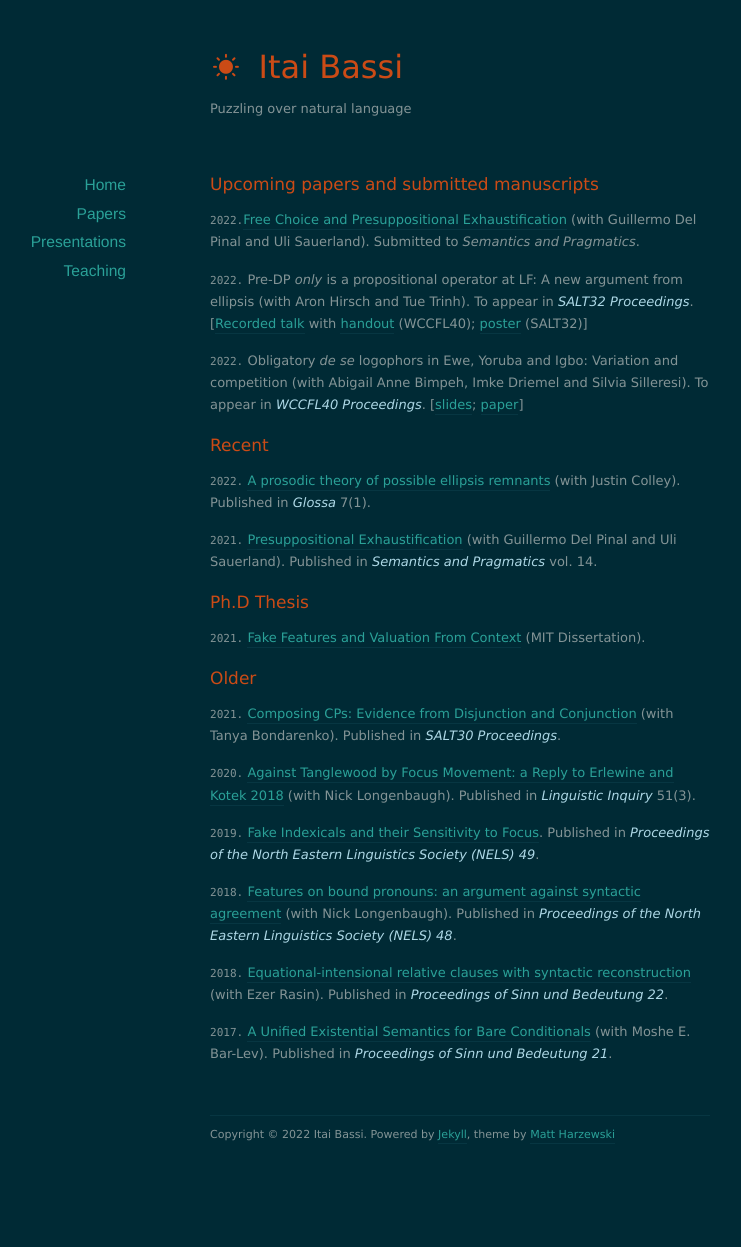
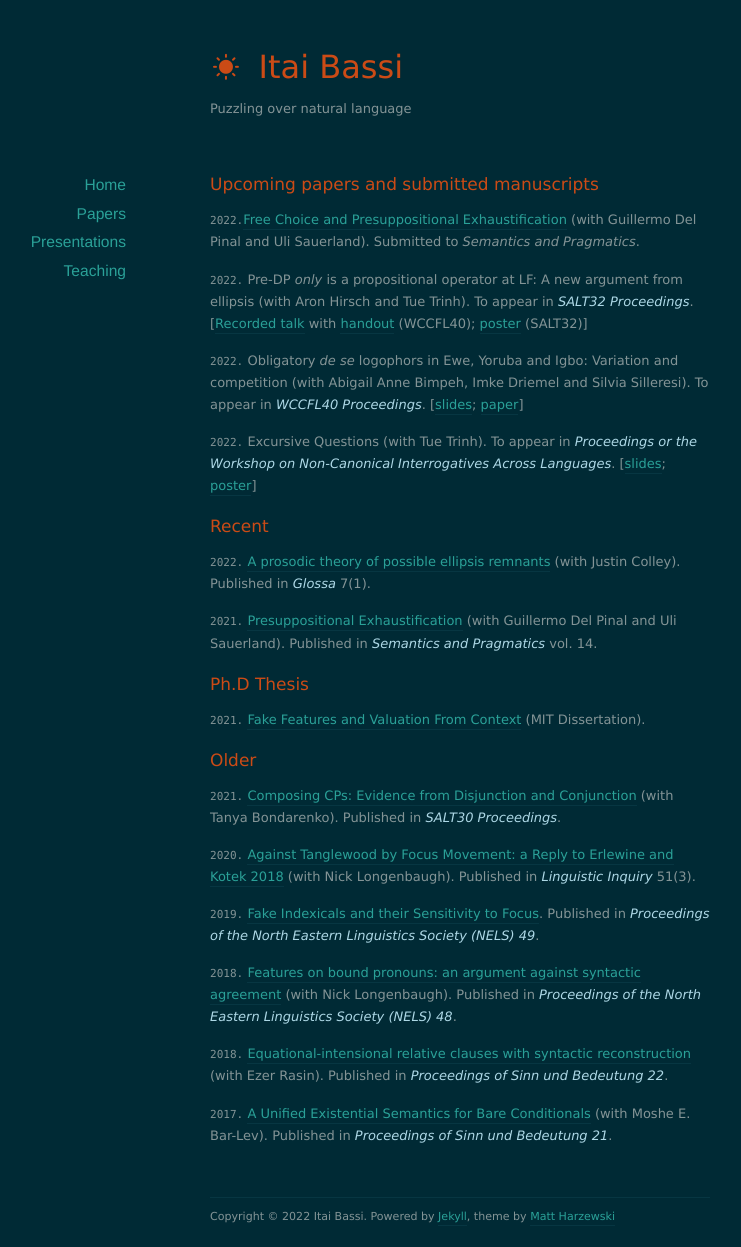
Before and after one commit to itaibassi/itaibassi.github.io, a Jekyll site: the page built from papers/index.markdown, in a window 1280 px wide. Shown: the whole page, without its empty margins (180-921 px from the left). Built offline with Jekyll 4.4.1, drawn with Linux system fonts in a browser that asks for light colours; nearby versions of some CDN libraries; before the commit the page ends 1165 px from its top, so only the background shows below that.

Commit message:
Update index.markdown

```diff
--- a/papers/index.markdown
+++ b/papers/index.markdown
@@ -17,6 +17,10 @@ title: Papers
 
 `2022.` Obligatory *de se* logophors in Ewe, Yoruba and Igbo: Variation and competition (with Abigail Anne Bimpeh, Imke Driemel and Silvia Silleresi). To appear in *<font color="lightblue"> WCCFL40 Proceedings</font>*.
 [[slides](https://osf.io/p8gsv/); [paper](https://lingbuzz.net/lingbuzz/006770)]
+
+`2022.` Excursive Questions (with Tue Trinh). To appear in *<font color="lightblue"> Proceedings or the Workshop on Non-Canonical Interrogatives Across Languages</font>*.
+[[slides](https://trinhhuutue.files.wordpress.com/2022/05/02-slides-estonia-1.pdf); [poster](https://trinhhuutue.files.wordpress.com/2022/04/posterlondon.pdf)]
+
 
 
 # Recent
```
